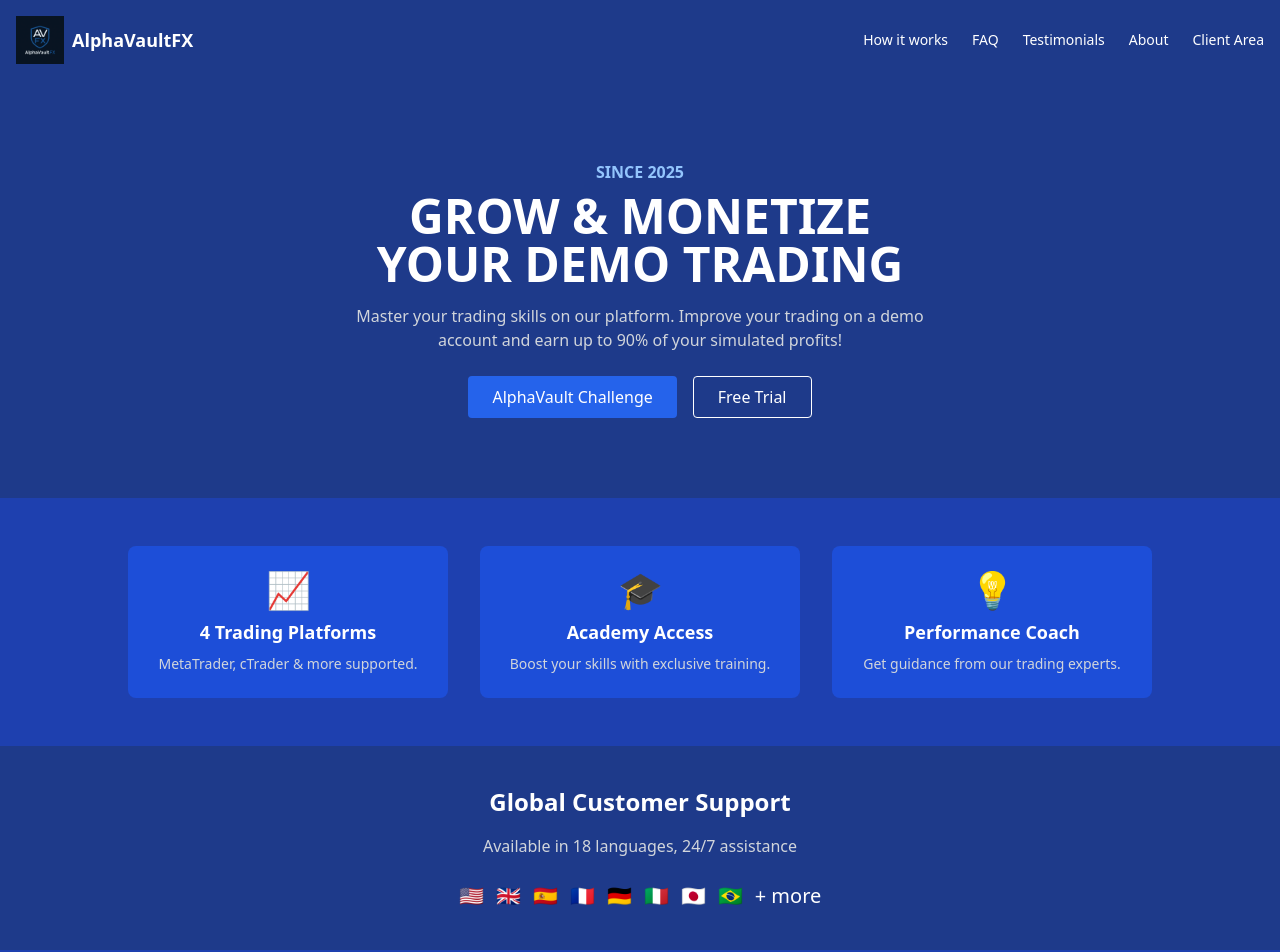
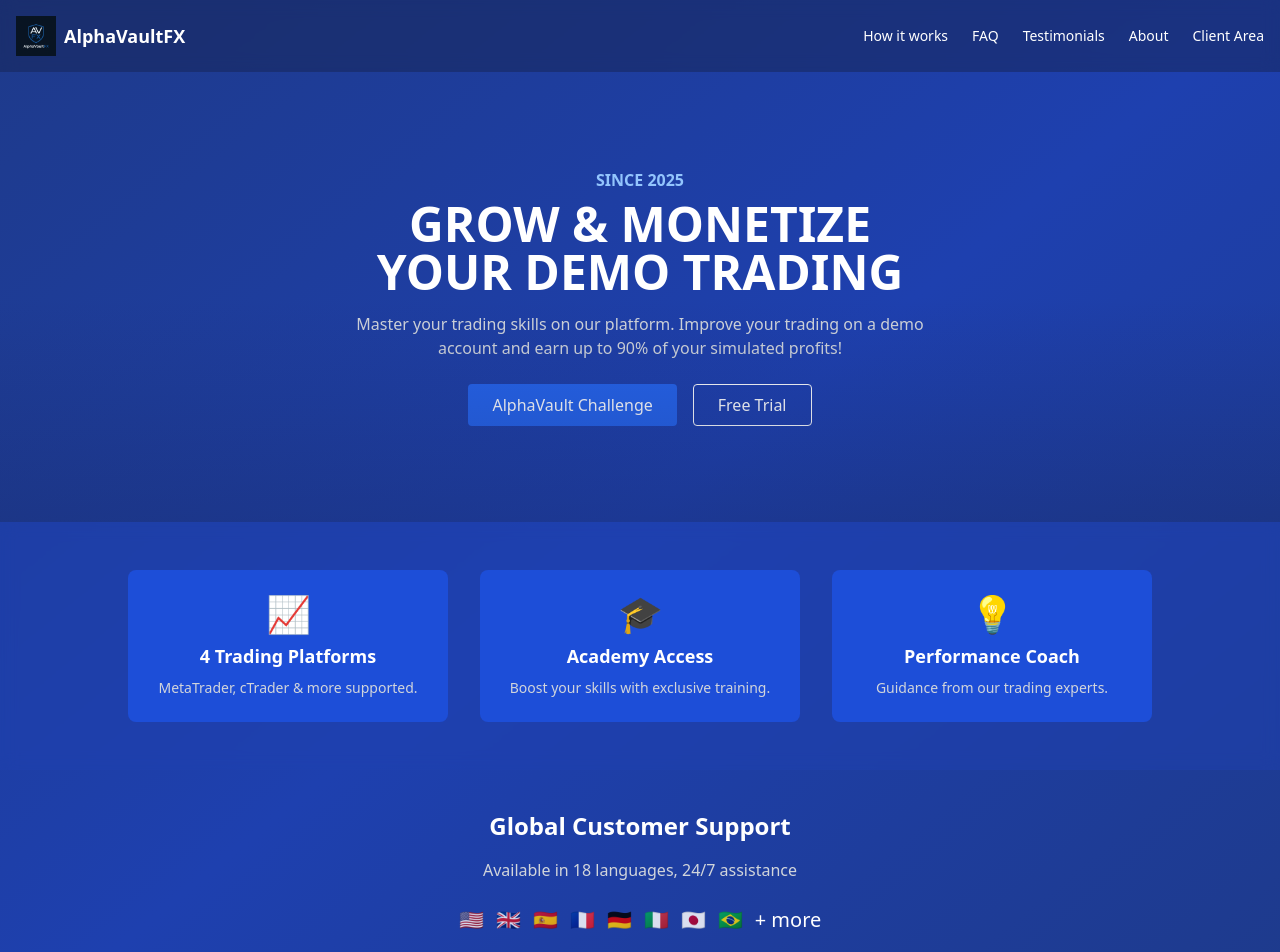
Before and after one commit to alfredh110/alphavaultfx-site, a Next.js app: page / in a window 1280 px wide. Shown: the top 952 px of the page. Built offline with nearby package versions, Linux system fonts and the light colour scheme.

Commit message:
Update index.js

```diff
--- a/pages/index.js
+++ b/pages/index.js
@@ -1,81 +1,74 @@
 export default function Home() {
   return (
-    <div className="min-h-screen bg-blue-900 text-white">
+    <div className="min-h-screen bg-gradient-to-br from-blue-900 via-blue-800 to-blue-900 text-white">
+
       {/* NAVBAR */}
-      <nav className="flex items-center justify-between p-4">
+      <nav className="flex items-center justify-between p-4 bg-blue-950 bg-opacity-50 backdrop-blur sticky top-0 z-50">
         <div className="flex items-center">
-          <img src="/logo.png" alt="AlphaVaultFX Logo" className="w-12 h-12" />
+          <img src="/logo.png" alt="AlphaVaultFX Logo" className="w-10 h-10" />
           <span className="ml-2 font-bold text-lg">AlphaVaultFX</span>
         </div>
         <div className="hidden md:flex space-x-6 text-sm">
-          <a href="#" className="hover:text-blue-300">How it works</a>
-          <a href="#" className="hover:text-blue-300">FAQ</a>
-          <a href="#" className="hover:text-blue-300">Testimonials</a>
-          <a href="#" className="hover:text-blue-300">About</a>
-          <a href="#" className="hover:text-blue-300">Client Area</a>
+          <a href="#" className="hover:text-blue-300 transition">How it works</a>
+          <a href="#" className="hover:text-blue-300 transition">FAQ</a>
+          <a href="#" className="hover:text-blue-300 transition">Testimonials</a>
+          <a href="#" className="hover:text-blue-300 transition">About</a>
+          <a href="#" className="hover:text-blue-300 transition">Client Area</a>
         </div>
       </nav>
 
       {/* HERO SECTION */}
-      <section className="flex flex-col items-center justify-center text-center px-4 py-20">
-        <p className="text-blue-300 font-semibold mb-2">SINCE 2025</p>
-        <h1 className="text-4xl md:text-5xl font-extrabold mb-4 leading-tight">
+      <section className="flex flex-col items-center justify-center text-center px-4 py-24 relative overflow-hidden">
+        <div className="absolute inset-0 bg-gradient-to-t from-blue-950 via-transparent to-transparent opacity-30 pointer-events-none"></div>
+        <p className="text-blue-300 font-semibold mb-2 animate-fadeIn">SINCE 2025</p>
+        <h1 className="text-4xl md:text-5xl font-extrabold mb-4 leading-tight animate-slideInDown">
           GROW & MONETIZE <br /> YOUR DEMO TRADING
         </h1>
-        <p className="max-w-xl text-gray-300 mb-6">
+        <p className="max-w-xl text-gray-300 mb-6 animate-fadeIn">
           Master your trading skills on our platform. Improve your trading on a demo account
           and earn up to 90% of your simulated profits!
         </p>
         <div className="flex flex-col md:flex-row gap-4">
-          <button className="bg-blue-600 hover:bg-blue-700 text-white px-6 py-2 rounded">
+          <button className="bg-blue-600 hover:bg-blue-700 text-white px-6 py-2 rounded transition">
             AlphaVault Challenge
           </button>
-          <button className="border border-white hover:bg-white hover:text-blue-900 text-white px-6 py-2 rounded">
+          <button className="border border-white hover:bg-white hover:text-blue-900 text-white px-6 py-2 rounded transition">
             Free Trial
           </button>
         </div>
       </section>
 
-      {/* TRADING FEATURES */}
-      <section className="py-12 bg-blue-800">
+      {/* FEATURES */}
+      <section className="py-12 bg-blue-800 bg-opacity-50 backdrop-blur">
         <div className="max-w-5xl mx-auto grid grid-cols-1 md:grid-cols-3 gap-8 text-center">
-          <div className="bg-blue-700 rounded-lg p-6 hover:bg-blue-600 transition">
-            <div className="text-4xl mb-2">📈</div>
-            <h3 className="font-bold text-lg mb-2">4 Trading Platforms</h3>
-            <p className="text-gray-300 text-sm">MetaTrader, cTrader & more supported.</p>
-          </div>
-          <div className="bg-blue-700 rounded-lg p-6 hover:bg-blue-600 transition">
-            <div className="text-4xl mb-2">🎓</div>
-            <h3 className="font-bold text-lg mb-2">Academy Access</h3>
-            <p className="text-gray-300 text-sm">Boost your skills with exclusive training.</p>
-          </div>
-          <div className="bg-blue-700 rounded-lg p-6 hover:bg-blue-600 transition">
-            <div className="text-4xl mb-2">💡</div>
-            <h3 className="font-bold text-lg mb-2">Performance Coach</h3>
-            <p className="text-gray-300 text-sm">Get guidance from our trading experts.</p>
-          </div>
+          {[
+            { icon: '📈', title: '4 Trading Platforms', desc: 'MetaTrader, cTrader & more supported.' },
+            { icon: '🎓', title: 'Academy Access', desc: 'Boost your skills with exclusive training.' },
+            { icon: '💡', title: 'Performance Coach', desc: 'Guidance from our trading experts.' }
+          ].map((item, idx) => (
+            <div key={idx} className="bg-blue-700 rounded-lg p-6 hover:bg-blue-600 transition transform hover:scale-105">
+              <div className="text-4xl mb-2">{item.icon}</div>
+              <h3 className="font-bold text-lg mb-2">{item.title}</h3>
+              <p className="text-gray-300 text-sm">{item.desc}</p>
+            </div>
+          ))}
         </div>
       </section>
 
-      {/* CUSTOMER SUPPORT */}
+      {/* SUPPORT */}
       <section className="py-10 text-center">
         <h2 className="text-2xl font-bold mb-4">Global Customer Support</h2>
         <p className="text-gray-300 mb-6">Available in 18 languages, 24/7 assistance</p>
-        <div className="flex flex-wrap justify-center gap-3">
-          <span className="text-xl">🇺🇸</span>
-          <span className="text-xl">🇬🇧</span>
-          <span className="text-xl">🇪🇸</span>
-          <span className="text-xl">🇫🇷</span>
-          <span className="text-xl">🇩🇪</span>
-          <span className="text-xl">🇮🇹</span>
-          <span className="text-xl">🇯🇵</span>
-          <span className="text-xl">🇧🇷</span>
-          <span className="text-xl">+ more</span>
+        <div className="flex flex-wrap justify-center gap-3 text-xl">
+          {['🇺🇸','🇬🇧','🇪🇸','🇫🇷','🇩🇪','🇮🇹','🇯🇵','🇧🇷'].map((flag, i) => (
+            <span key={i} className="animate-pulse">{flag}</span>
+          ))}
+          <span>+ more</span>
         </div>
       </section>
 
       {/* FOOTER */}
-      <footer className="bg-blue-800 py-6 text-center text-sm text-gray-400">
+      <footer className="bg-blue-950 bg-opacity-50 py-6 text-center text-sm text-gray-400">
         © {new Date().getFullYear()} AlphaVaultFX. All rights reserved.
       </footer>
     </div>
```
